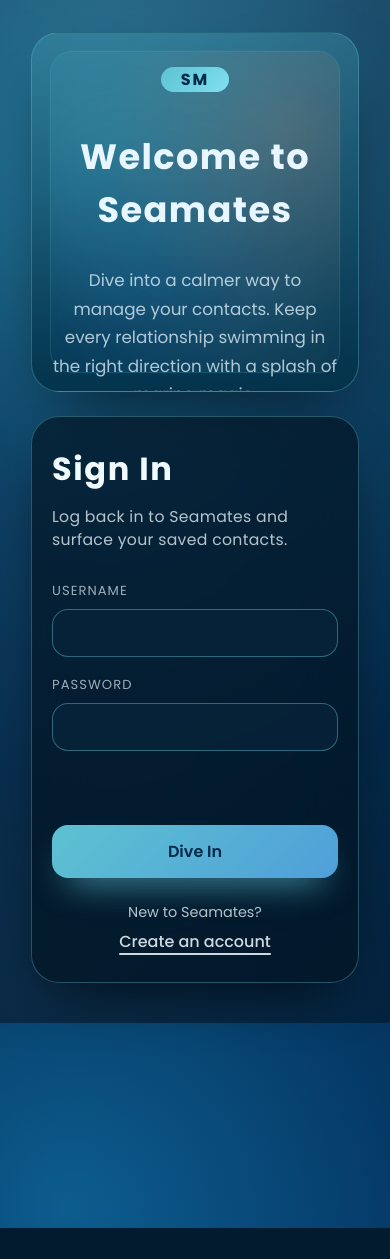
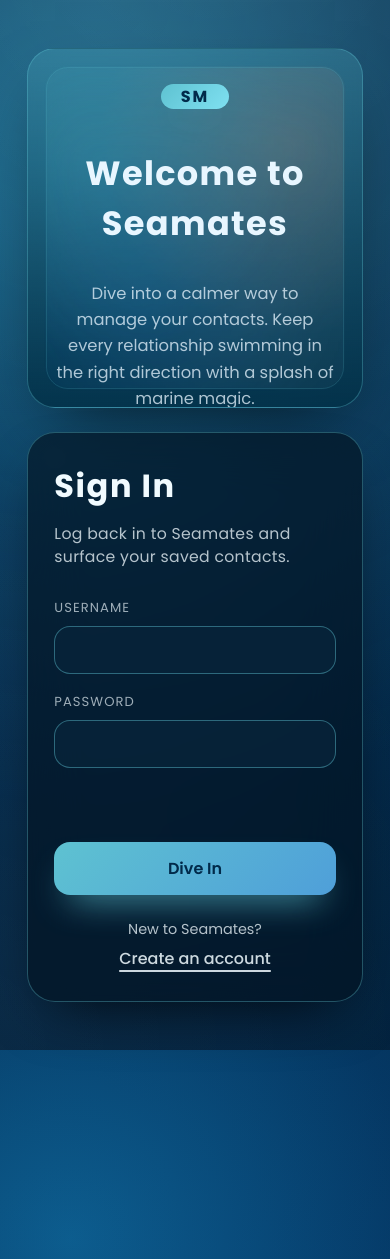
Before and after one commit to leo1400/contactManagerGroup6Fall2025, a PHP site: page / in a window 390 px wide. Before the commit the page ends 1228 px from the top, so only its background shows below. Run offline with PHP 8.4, Linux system fonts and the light colour scheme.

Commit message:
Revamp Seamates UI v2

```diff
--- a/contact/contact.php
+++ b/contact/contact.php
@@ -24,10 +24,10 @@
 <html lang="en">
 	<head>
 		<meta charset="UTF-8" />
-		<meta name="viewport" content="width=device-width" />
+		<meta name="viewport" content="width=device-width, initial-scale=1" />
 		<title>Seamates</title>
 		<script src="../js/code.js"></script>
-		<link rel="stylesheet" href="../css/styles.css?v=20240925b">
+		<link rel="stylesheet" href="../css/styles.css?v=20240926a">
 		<link rel="icon" type="image/svg+xml" href="../img/seamates-fish.svg">
 		<link rel="stylesheet" href="https://fonts.googleapis.com/css2?family=Poppins:wght@300;400;500;600;700&display=swap">
 		<link rel="stylesheet" href="https://fonts.googleapis.com/icon?family=Material+Icons">
--- a/css/styles.css
+++ b/css/styles.css
@@ -726,18 +726,18 @@
   }
 }
 
-@media (max-width: 520px) {
+@media (max-width: 640px) {
   body.landing {
-    display: block;
-    padding: 0;
+    display: flex;
+    flex-direction: column;
+    align-items: center;
+    justify-content: flex-start;
+    padding: clamp(28px, 8vh, 48px) clamp(18px, 7vw, 28px);
   }
 
   .auth-wrapper {
-    width: 100%;
-    max-width: 360px;
+    width: min(100%, 360px);
     margin: 0 auto;
-    padding: 32px 16px 40px;
-    align-items: center;
     gap: 24px;
   }
 
@@ -751,8 +751,18 @@
   .brand-panel {
     align-items: center;
     text-align: center;
-    padding: 34px 20px 28px;
-    gap: 14px;
+    padding: clamp(28px, 9vw, 36px) clamp(20px, 8vw, 28px);
+    gap: 16px;
+  }
+
+  .brand-panel h1 {
+    font-size: clamp(2.1rem, 7.8vw, 2.6rem);
+  }
+
+  .brand-subtitle {
+    max-width: 28ch;
+    font-size: clamp(1rem, 4.2vw, 1.15rem);
+    line-height: 1.6;
   }
 
   .brand-panel::before {
@@ -780,7 +790,7 @@
   }
 
   .auth-card {
-    padding: 28px 20px;
+    padding: clamp(26px, 7.5vw, 32px) clamp(20px, 7vw, 26px);
   }
 
   .form-footer {
@@ -792,8 +802,8 @@
 
   .reef {
     width: 100%;
-    margin: 16px auto 0;
-    height: 180px;
+    margin: 12px auto 0;
+    height: clamp(160px, 45vw, 190px);
     border-radius: 30px;
     background:
       linear-gradient(180deg, rgba(0, 38, 59, 0.88) 0%, rgba(0, 16, 28, 0.96) 100%);
@@ -1270,7 +1280,7 @@
   }
 }
 
-@media (max-width: 520px) {
+@media (max-width: 640px) {
   body.app-body {
     display: block;
     padding: 0;
--- a/index.html
+++ b/index.html
@@ -2,10 +2,10 @@
 <html lang="en">
 	<head>
 		<meta charset="UTF-8" />
-		<meta name="viewport" content="width=device-width" />
+		<meta name="viewport" content="width=device-width, initial-scale=1" />
 		<title>Seamates</title>
 		<script src="js/code.js"></script>
-		<link rel="stylesheet" href="css/styles.css?v=20240925b">
+		<link rel="stylesheet" href="css/styles.css?v=20240926a">
 		<link rel="icon" type="image/svg+xml" href="img/seamates-fish.svg">
 		<link rel="stylesheet" href="https://fonts.googleapis.com/css2?family=Poppins:wght@300;400;500;600;700&display=swap">
 		<link rel="stylesheet" href="https://fonts.googleapis.com/icon?family=Material+Icons">
```
